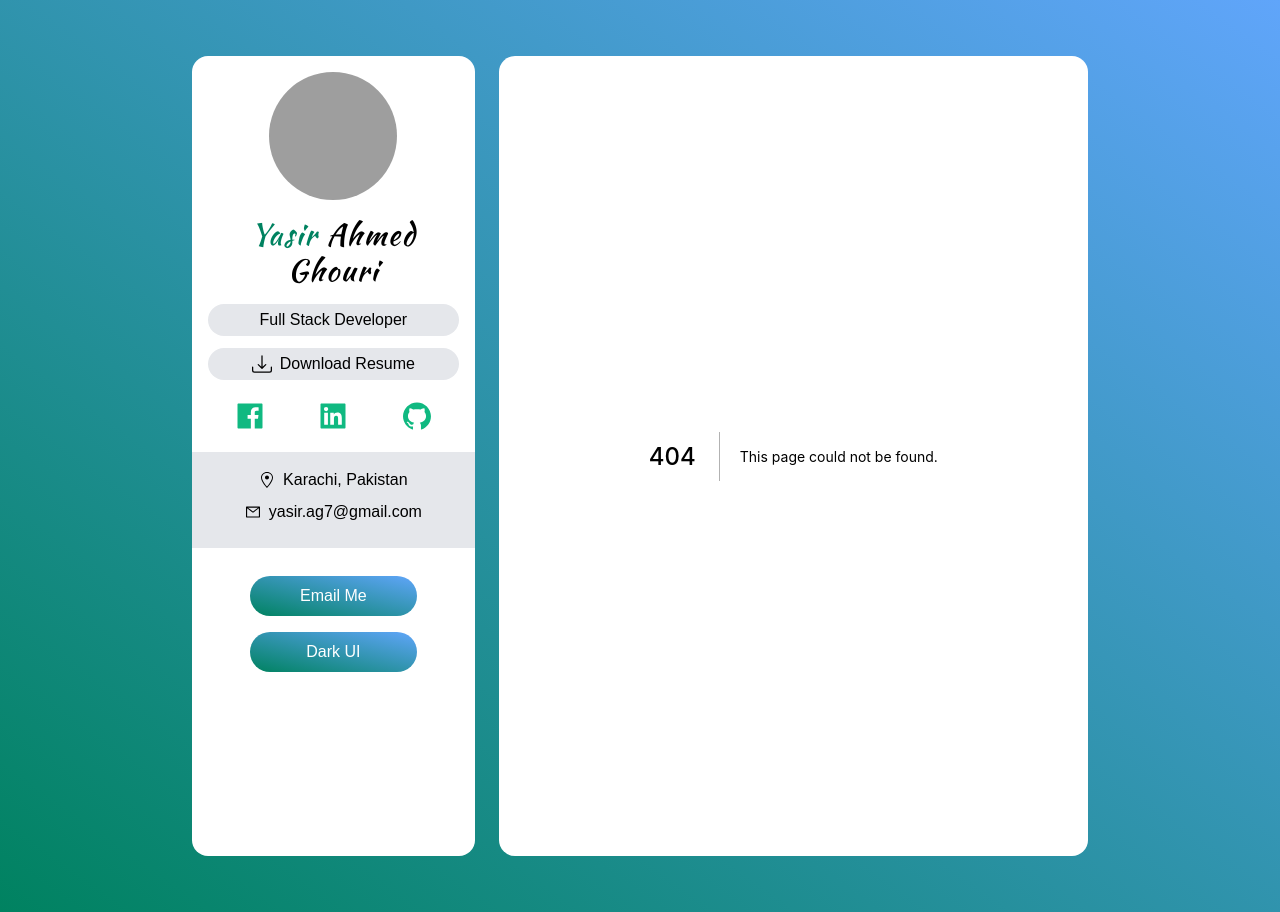
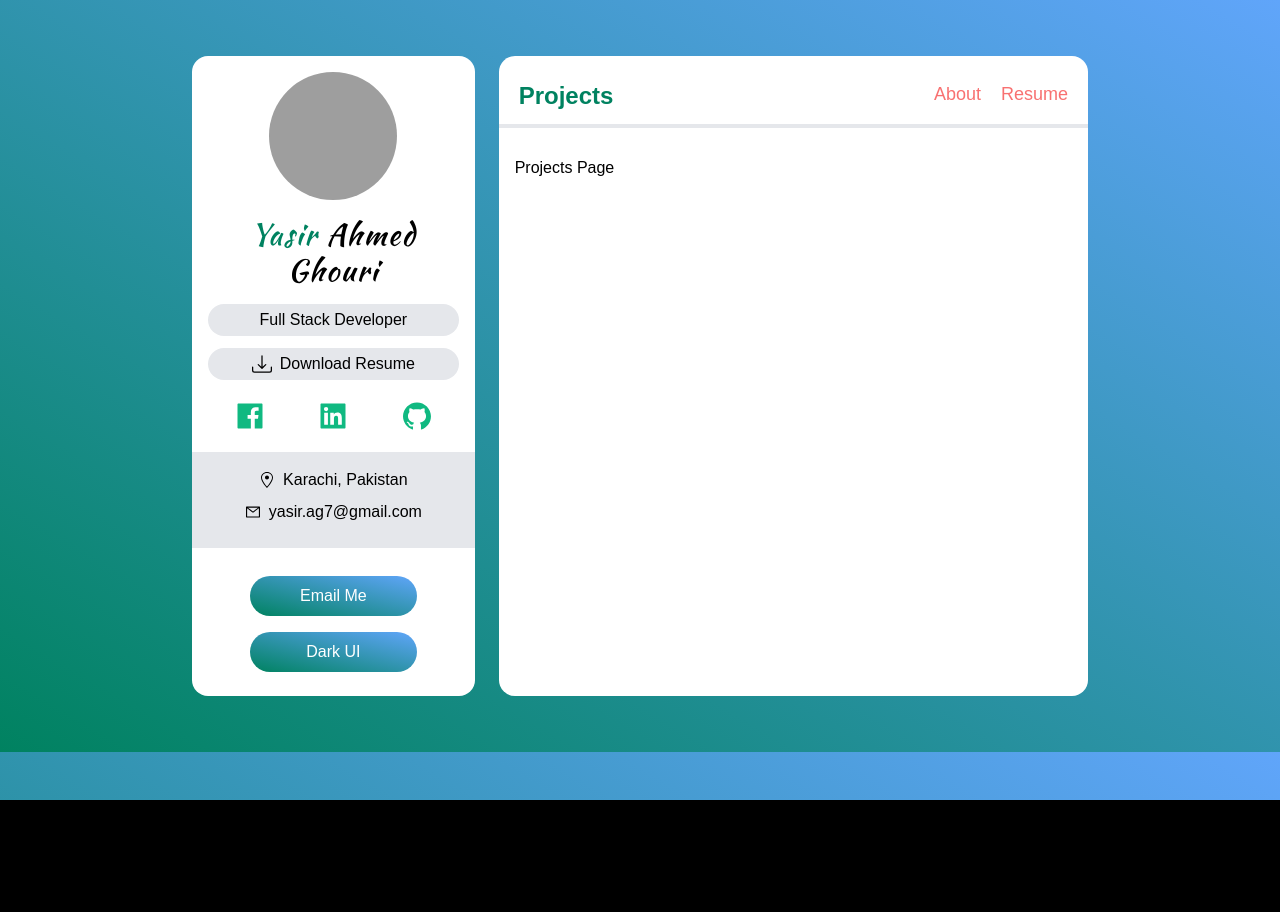
Before and after one commit to yasirghouri/nextjs-my-portfolio, a Next.js app: page /projects in a window 1280 px wide. Before the commit this address had no page. After the commit the page ends 800 px from the top, so only its background shows below. Built offline with nearby package versions, Linux system fonts and the light colour scheme; grey boxes are pictures that could not be loaded.

Commit message:
added Navbar, NavItem, Projects & Resume component

```diff
--- /dev/null
+++ b/components/NavItem/index.tsx
@@ -0,0 +1,20 @@
+import Link from "next/link";
+import { FunctionComponent } from "react";
+const NavItem: FunctionComponent<{
+  activeItem: string;
+  setActiveItem: Function;
+  name: string;
+  route: string;
+}> = ({ activeItem, setActiveItem, route, name }) => {
+  return activeItem !== name ? (
+    <Link href={route}>
+      <a>
+        <span className="hover:text-green" onClick={() => setActiveItem(name)}>
+          {name}
+        </span>
+      </a>
+    </Link>
+  ) : null;
+};
+
+export default NavItem;
--- /dev/null
+++ b/components/Navbar/index.tsx
@@ -0,0 +1,50 @@
+import { useState, useEffect } from "react";
+import Link from "next/link";
+import { useRouter } from "next/router";
+import NavItem from "../NavItem";
+
+const Navbar = () => {
+  const [activeItem, setActiveItem] = useState<string>("");
+  const { pathname } = useRouter();
+  useEffect(() => {
+    if (pathname === "/") {
+      setActiveItem("About");
+    }
+    if (pathname === "/projects") {
+      setActiveItem("Projects");
+    }
+    if (pathname === "/resume") {
+      setActiveItem("Resume");
+    }
+  }, []);
+
+  return (
+    <div className="flex justify-between px-5 py-3 my-3 text-xl border-b-4">
+      <span className="font-bold text-green border-green md:text-2xl ">
+        {activeItem}
+      </span>
+      <div className="flex space-x-5 text-lg text-red-400">
+        <NavItem
+          activeItem={activeItem}
+          setActiveItem={setActiveItem}
+          name="About"
+          route="/"
+        />
+        <NavItem
+          activeItem={activeItem}
+          setActiveItem={setActiveItem}
+          name="Projects"
+          route="/projects"
+        />
+        <NavItem
+          activeItem={activeItem}
+          setActiveItem={setActiveItem}
+          name="Resume"
+          route="/resume"
+        />
+      </div>
+    </div>
+  );
+};
+
+export default Navbar;
--- /dev/null
+++ b/components/Projects/index.tsx
@@ -0,0 +1,5 @@
+const Projects = () => {
+  return <div className="p-4">Projects Page</div>;
+};
+
+export default Projects;
--- /dev/null
+++ b/components/Resume/index.tsx
@@ -0,0 +1,5 @@
+const Resume = () => {
+  return <div className="p-4">Resume Page</div>;
+};
+
+export default Resume;
--- a/pages/_app.tsx
+++ b/pages/_app.tsx
@@ -1,3 +1,4 @@
+import Navbar from "../components/Navbar";
 import Sidebar from "../components/Sidebar";
 import "../styles/globals.css";
 
@@ -7,7 +8,8 @@
       <div className="col-span-12 p-4 text-center bg-white lg:col-span-4 rounded-2xl">
         <Sidebar />
       </div>
-      <div className="col-span-12 bg-white lg:col-span-8 rounded-2xl">
+      <div className="flex flex-col col-span-12 bg-white lg:col-span-8 rounded-2xl">
+        <Navbar />
         <Component {...pageProps} />
       </div>
     </div>
--- /dev/null
+++ b/pages/projects/index.tsx
@@ -0,0 +1,3 @@
+import Projects from "../../components/Projects";
+
+export default Projects;
--- /dev/null
+++ b/pages/resume/index.tsx
@@ -0,0 +1,3 @@
+import Resume from "../../components/Resume";
+
+export default Resume;
```
Also changed, not shown: components/index.ts (added, +11 -0 lines).
